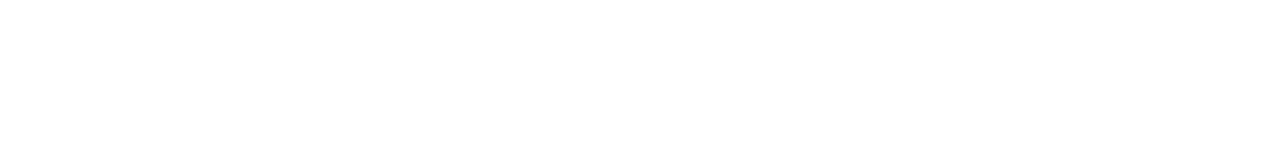
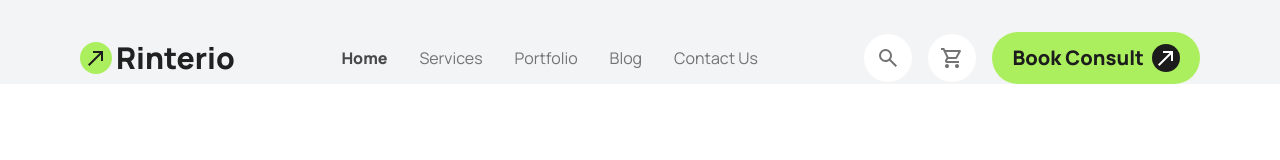
Before and after one commit to shahedul-alam/rinterio, a plain HTML site: page index.html in a window 1280 px wide. Drawn offline with nearby package versions, Linux system fonts and the light colour scheme.

Commit message:
navbar added for both desktop & mobile

```diff
--- a/index.html
+++ b/index.html
@@ -27,6 +27,7 @@
         },
         extend: {
           colors: {
+            'header-btn': 'rgb(28, 28, 28)',
             btn: 'rgb(171, 239, 95)',
             primary: 'rgb(33, 33, 33)',
             secondary: '(73, 73, 73)',
@@ -37,14 +38,46 @@
           },
           spacing: {
             '100': '100px',
-          }
+          },
         }
       }
     }
   </script>
 </head>
-<body>
-  <header></header>
+<body class="font-manrope">
+  <header class="bg-gray-100 pt-8">
+    <!-- navbar section -->
+    <nav class="container mx-auto flex justify-between items-center">
+      <div class="flex gap-1 items-center">
+        <div class="flex justify-center items-center size-8 bg-btn rounded-full">
+          <img src="./assets/arrow_icon_black.svg" alt="arrow icon">
+        </div>
+        <p class="text-3xl font-extrabold text-primary">Rinterio</p>
+      </div>
+      <ul class="hidden sm:flex gap-8 text-light">
+        <li><a style="color: rgb(73, 73, 73); font-weight: 800;" href="#">Home</a></li>
+        <li><a href="#">Services</a></li>
+        <li><a href="#">Portfolio</a></li>
+        <li><a href="#">Blog</a></li>
+        <li><a href="#">Contact Us</a></li>
+      </ul>
+      <div class="hidden sm:flex justify-center items-center gap-4">
+        <div class="flex justify-center items-center size-12 bg-white rounded-full">
+          <img src="./assets/search.svg" alt="search icon">
+        </div>
+        <div class="flex justify-center items-center size-12 bg-white rounded-full">
+          <img src="./assets/shopping_cart.svg" alt="shopping cart icon">
+        </div>
+        <button class="flex justify-center items-center gap-2 py-3 px-5 bg-btn rounded-[32px] text-xl font-extrabold text-header-btn">Book Consult
+          <div class="flex justify-center items-center size-7 bg-header-btn rounded-full">
+            <img src="./assets/arrow_icon_white.svg" alt="arrow icon"></button>
+          </div>
+      </div>
+      <div class="size-12 flex justify-center items-center bg-white rounded-full sm:hidden">
+        <img src="./assets/menu_icon.svg" alt="menu icon">
+      </div>
+    </nav>
+  </header>
   <main></main>
   <footer></footer>
 </body>
```
Also changed, not shown: assets/arrow_icon_black.svg (added), assets/arrow_icon_white.svg (added), assets/menu_icon.svg (added), assets/search.svg (added), assets/shopping_cart.svg (added).
